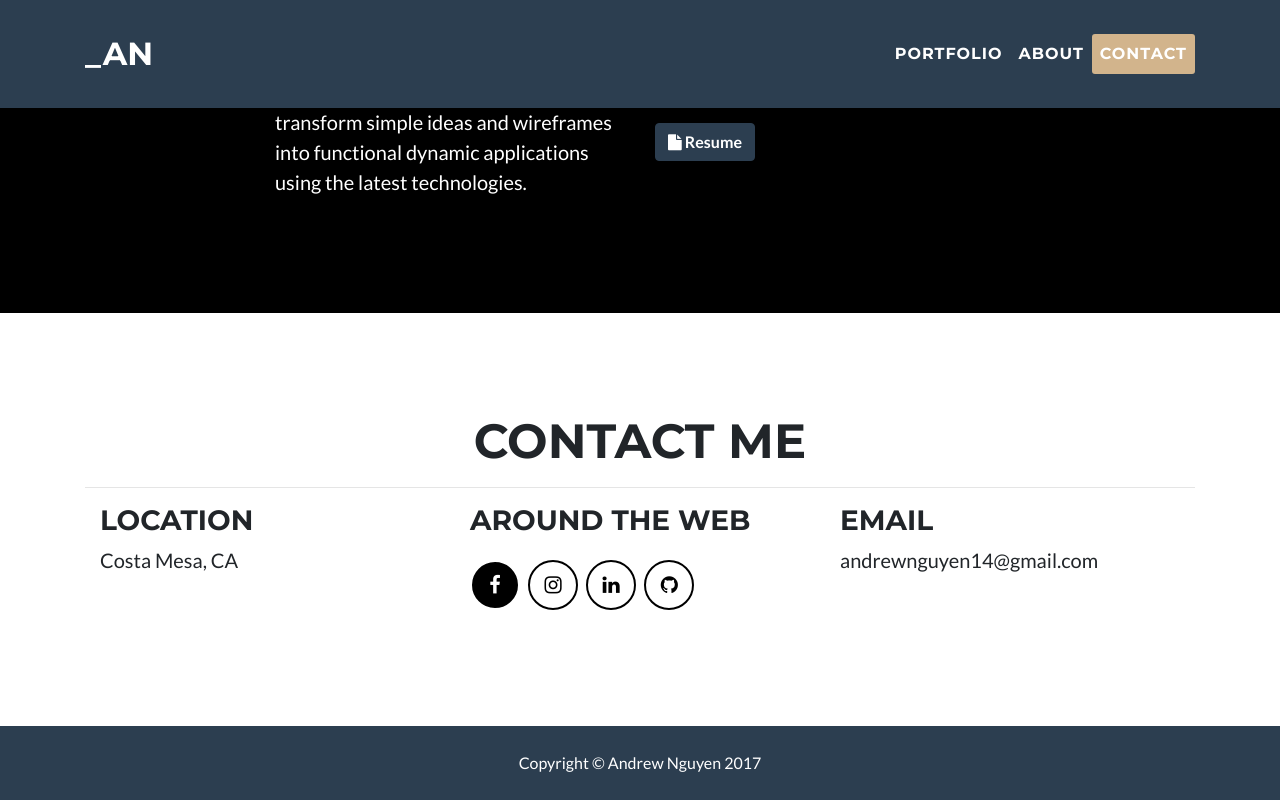
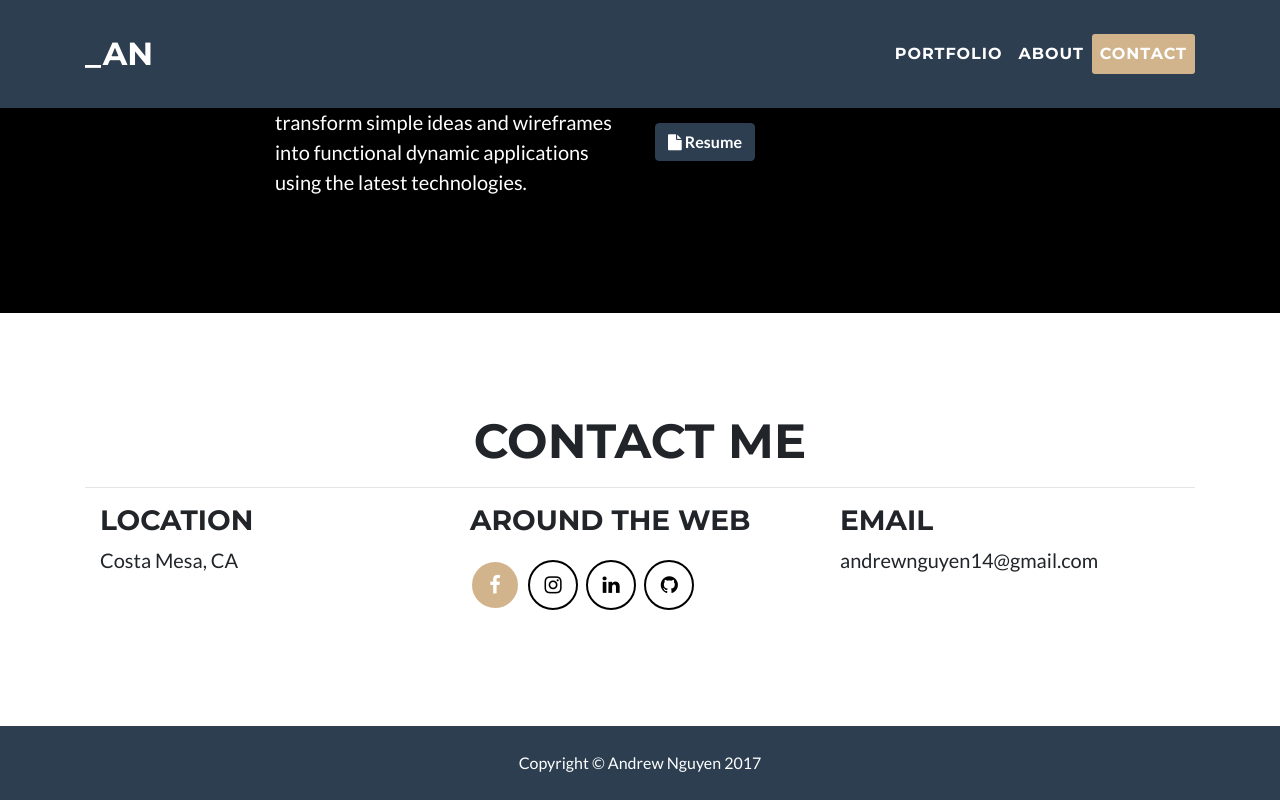
Before and after one commit to andrewnguyen14/andrew-portfolio, a plain HTML site: page index.html in a window 1280 px wide. In both pictures the pointer is over the link 495 px from the left and 2499 px from the top of the page. Shown: the part 1914-2714 px from the top of the page. Drawn offline with Linux system fonts and the light colour scheme.

Commit message:
changed social button color

```diff
--- a/css/style.css
+++ b/css/style.css
@@ -341,7 +341,7 @@ footer {
   .btn-outline.active, .btn-outline:active, .btn-outline:focus, .btn-outline:hover {
     color: white;
     border: solid 2px white;
-    background: black }
+    background: #D2B48C }
 
 .btn-primary {
   font-weight: 700;
```
